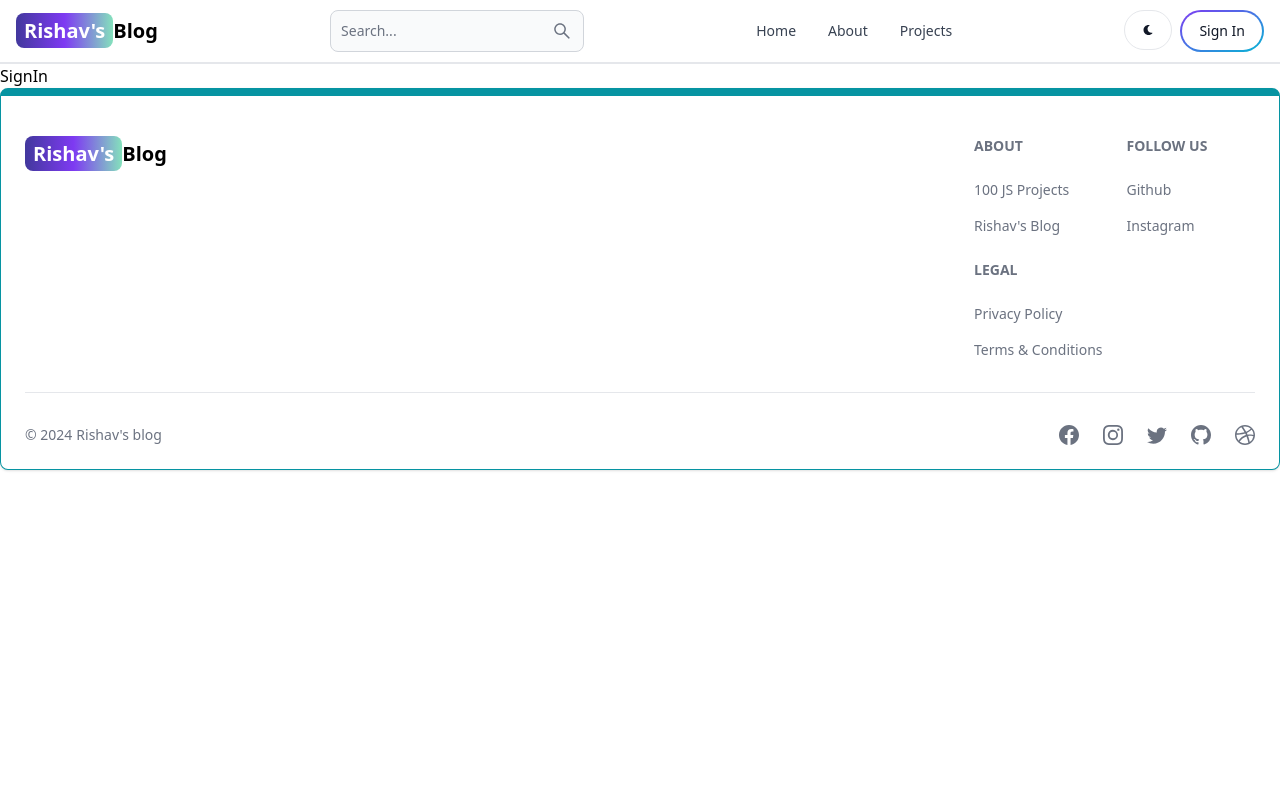
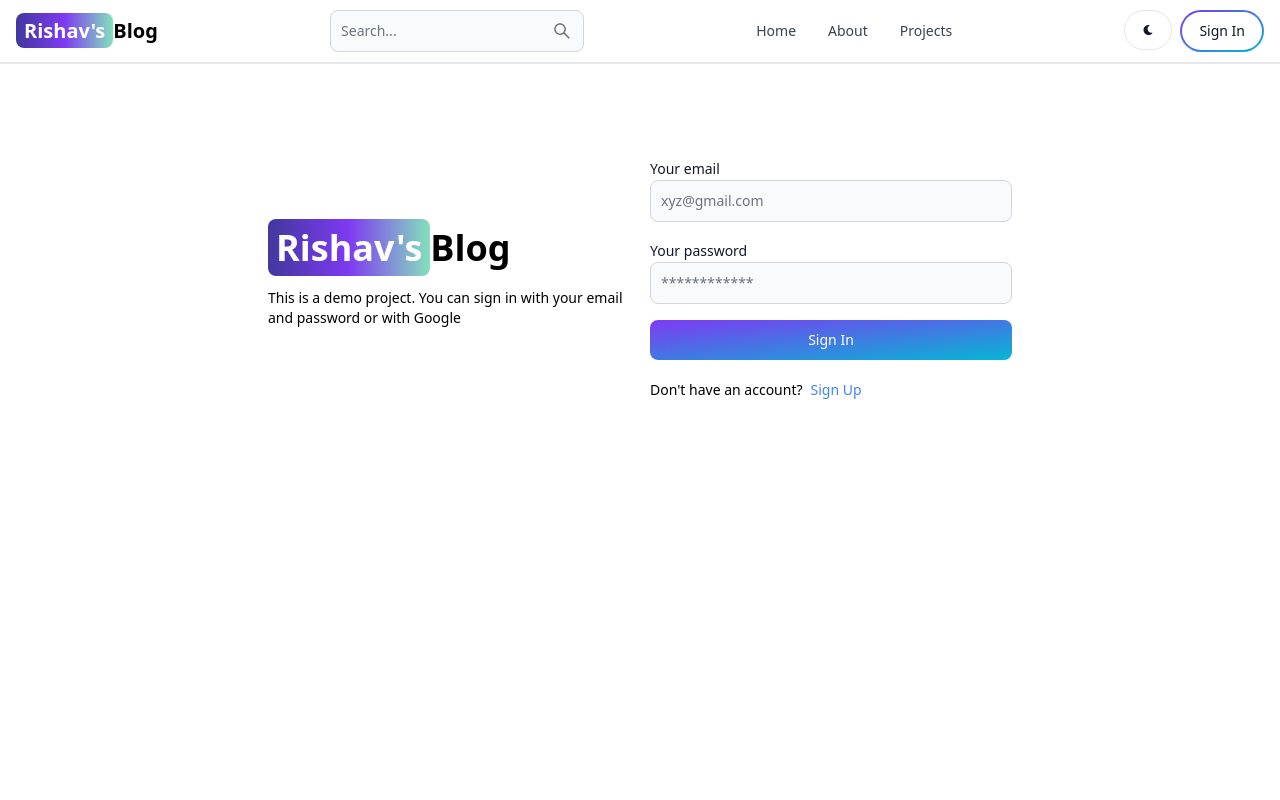
Before and after one commit to rishavpaull/mern-blog, a React (Vite) app in the folder client/: page /sign-in in a window 1280 px wide. Shown: the top 800 px of the page. Built offline with nearby package versions, Linux system fonts and the light colour scheme.

Commit message:
completed signin page function

```diff
--- a/client/src/pages/SignIn.jsx
+++ b/client/src/pages/SignIn.jsx
@@ -1,7 +1,99 @@
+import { Alert, Button, Label , Spinner, TextInput } from 'flowbite-react'
 import React from 'react'
+import { Link  } from 'react-router-dom'
+import { useState } from 'react';
+import { useNavigate } from 'react-router-dom';
+export default function SignIn() {
+  const Navigate = useNavigate();
+  const [formData , setFormData] = useState({});
 
-export default function SignIn() {
+  const [errorMessage , setErrorMessage] = useState(null);
+  const [loading , setLoading] = useState(null);
+
+  const handlerChange = (e) => {
+    setFormData({...formData , [e.target.id]: e.target.value.trim()});
+    console.log(formData);
+  }
+  const handleSubmit = async(e) => {
+    e.preventDefault();
+    if(!formData.email || !formData.password){
+      console.log('under this one')
+      return setErrorMessage('Please fill out all fields');
+    }
+    console.log('not went to that one');
+    try{
+      setLoading(true);
+      setErrorMessage(null);
+      const res = await fetch('/api/auth/signin', {
+        method: 'POST',
+        headers: {'Content-Type' : 'application/json'},
+        body : JSON.stringify(formData),
+      });
+      const data = await res.json();
+      if(data.success === false){
+        return setErrorMessage(data.message);
+      }
+      setLoading(false);
+      if(res.ok){
+        Navigate('/');
+      }
+    }catch(error){
+      setErrorMessage(error.message);
+      setLoading(false);
+    }
+  }
   return (
-    <div>SignIn</div>
+    <div className='min-h-screen mt-20 '>
+      <div className='flex p-3 max-w-3xl mx-auto flex-col md:flex-row  md:items-center gap-5'>
+        {/* left  */}
+        <div className="flex-1">
+          <Link to="/" className='font-bold dark:text-white text-4xl'>
+                <span className='px-2 py-1 bg-gradient-to-r from-indigo-800 via-purple-600 to-green-300 rounded-lg text-white ' >Rishav's</span>
+                Blog
+            </Link>
+            <p className='text-sm mt-5'>
+              This is a demo project. You can sign in with your email and password or with Google
+            </p>
+        </div>
+
+        {/* right  */}
+        <div className='flex-1'>
+          <form className='flex flex-col gap-4' onSubmit={handleSubmit}>
+
+            <div>
+              <Label value='Your email'>
+              </Label>
+              <TextInput onChange={handlerChange} type='email' placeholder='xyz@gmail.com' id='email' />
+            </div>
+
+            <div>
+              <Label value='Your password'>
+              </Label>
+              <TextInput onChange={handlerChange} type='password' placeholder='************' id='password' />
+            </div>
+
+            <Button gradientDuoTone='purpleToBlue' type='submit' disabled={loading}>
+              {loading ? (
+                <>
+                  <Spinner size='sm'/>
+                  <span className='pl-3'>Loading...</span>
+                </>
+              ) : ("Sign In")}
+            </Button>
+          </form>
+          <div className='flex gap-2 text-sm mt-5'>
+            <span>Don't have an account?</span>
+            <Link to='/sign-up' className='text-blue-500'>Sign Up</Link>
+          </div>
+          {
+            errorMessage && (
+              <Alert className='mt-5' color='failure'>
+                {errorMessage}
+              </Alert>
+            )
+          }
+        </div>
+      </div>
+    </div>
   )
 }
```
